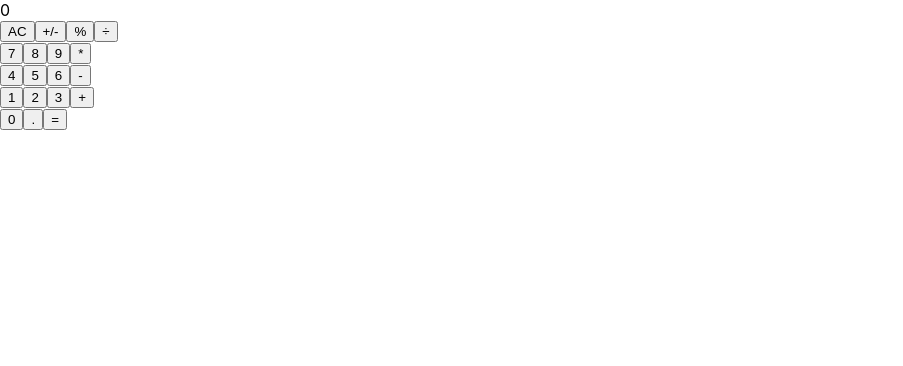
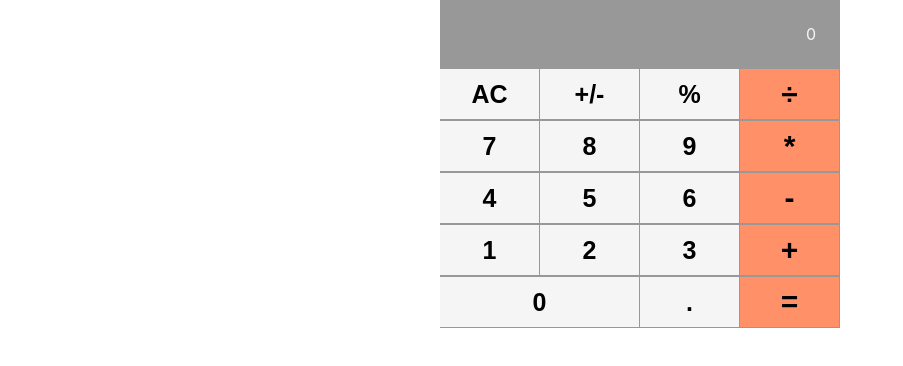
Before and after one commit to Cabraham1/Math-Magicians, a React (Create React App) app: page / in a window 1280 px wide. Shown: the top 366 px of the page, without its empty margins (0-903 px from the left). Built offline with nearby package versions, Linux system fonts and the light colour scheme.

Commit message:
Add styling to calculator ui

```diff
--- a/src/components/Calculator.css
+++ b/src/components/Calculator.css
@@ -0,0 +1,84 @@
+:root {
+  --primary: rgb(153, 152, 152);
+  --digit: #f5f5f5;
+  --operator: rgb(255, 144, 104);
+}
+
+* {
+  margin: 0;
+  padding: 0;
+  box-sizing: border-box;
+}
+
+.global {
+  width: 100%;
+  max-width: 400px;
+  margin: 0 auto;
+  background-color: var(--primary);
+}
+
+.answer-span {
+  background-color: var(--primary);
+  text-align: right;
+  padding: 1.5rem;
+  color: var(--digit);
+}
+
+.box-one,
+.box-two,
+.box-three,
+.box-four,
+.box-five {
+  display: grid;
+  grid-template-columns: repeat(4, 1fr);
+}
+
+button {
+  border: none;
+  outline: none;
+  font-size: 1rem;
+  appearance: none;
+  margin-right: 1rem;
+  background: none;
+  cursor: pointer;
+  transition: all 0.2s ease-in-out;
+}
+
+.box-one button,
+.box-two button,
+.box-three button,
+.box-four button {
+  margin: 1px 1px 1px 0;
+  padding: 0.5rem;
+}
+
+.zero {
+  grid-column: 1 / span 2;
+}
+
+.box-five button {
+  margin: 1px 1px 1px 0;
+  padding: 0.5rem;
+}
+
+.operator,
+.number,
+.empty {
+  border-width: 0;
+  font-weight: bold;
+  font-size: 25px;
+  cursor: pointer;
+}
+
+.empty {
+  background-color: var(--digit);
+}
+
+.number {
+  background-color: var(--digit);
+}
+
+.operator {
+  background-color: var(--operator);
+  font-size: 30px;
+}
```
